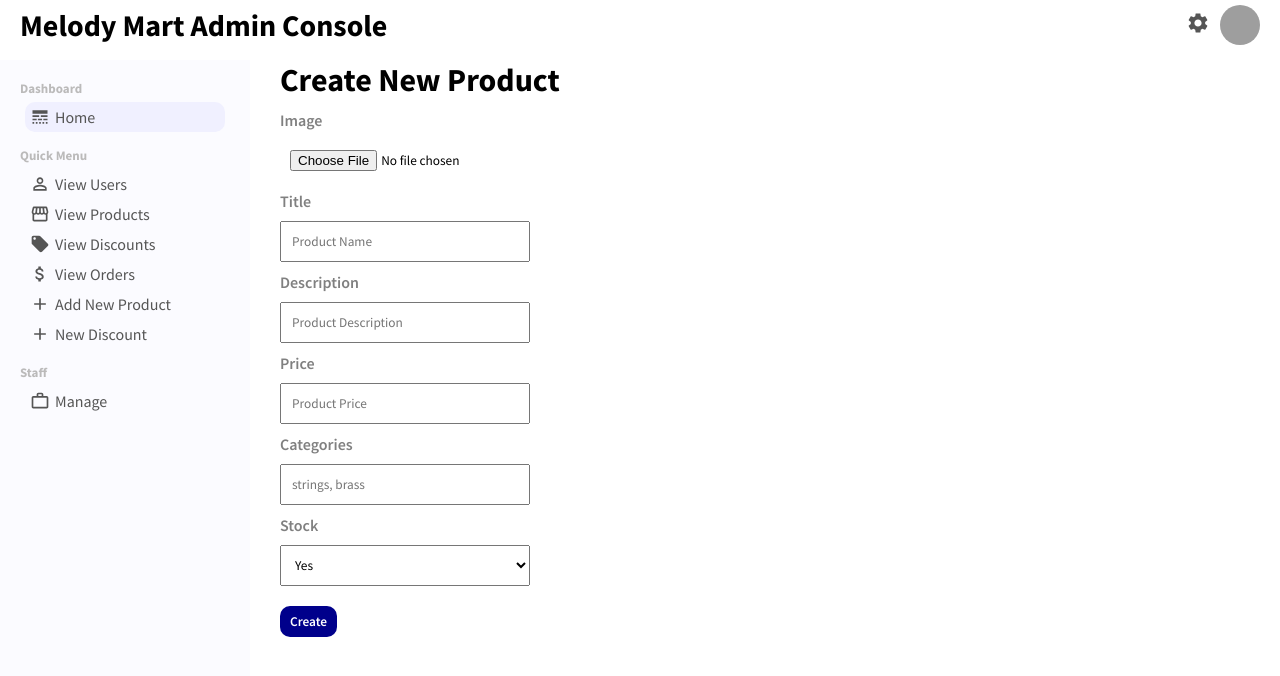
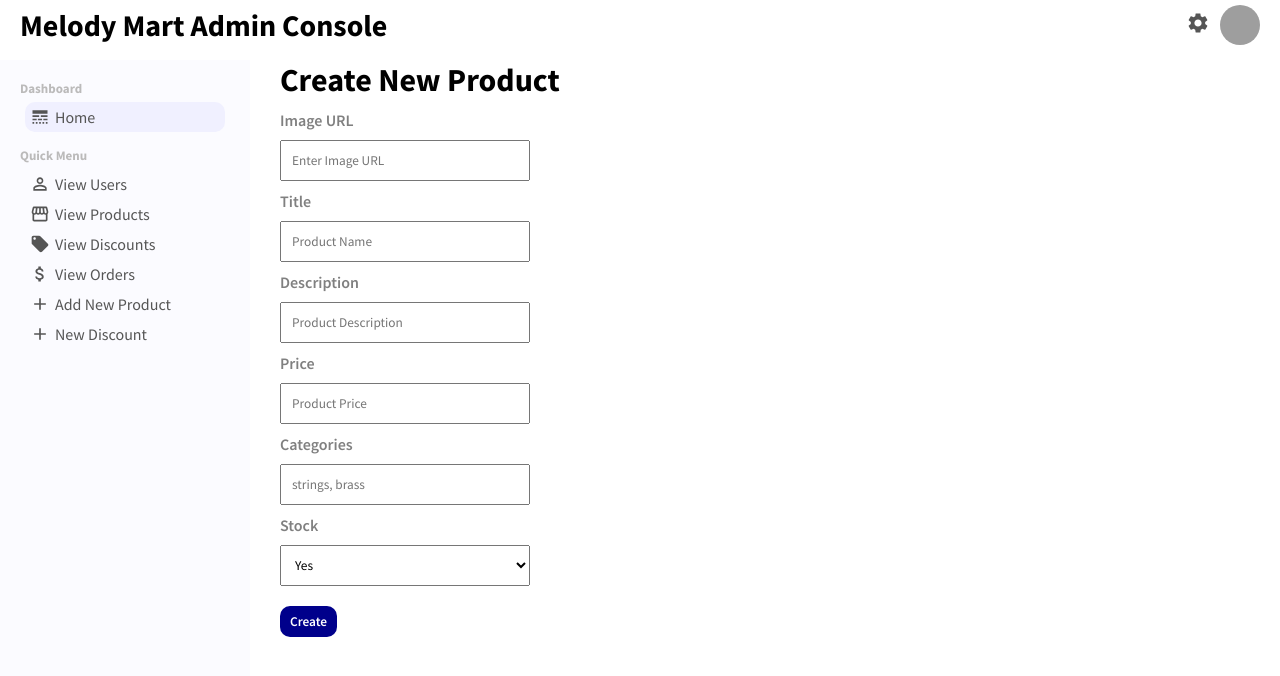
Before and after one commit to three014/MelodyMart, a React (Create React App) app: page /newProduct in a window 1280 px wide. Shown: the top 676 px of the page. Built offline with nearby package versions, Linux system fonts and the light colour scheme; grey boxes are pictures that could not be loaded.

Commit message:
Fixed create new product page

```diff
--- a/src/components/sidebar/Sidebar.jsx
+++ b/src/components/sidebar/Sidebar.jsx
@@ -4,7 +4,6 @@
   PermIdentity,
   Storefront,
   AttachMoney,
-  WorkOutline,
   Add,
   LocalOffer
 } from "@material-ui/icons";
@@ -66,15 +65,6 @@
             </Link>
           </ul>
         </div>
-        <div className="sidebarMenu">
-          <h3 className="sidebarTitle">Staff</h3>
-          <ul className="sidebarList">
-            <li className="sidebarListItem">
-              <WorkOutline className="sidebarIcon" />
-              Manage
-            </li>
-          </ul>
-        </div>
       </div>
     </div>
   );
--- a/src/pages/newProduct/NewProduct.jsx
+++ b/src/pages/newProduct/NewProduct.jsx
@@ -1,19 +1,11 @@
 import { useState } from "react";
 import "./newProduct.css";
-import {
-  getStorage,
-  ref,
-  uploadBytesResumable,
-  getDownloadURL,
-} from "firebase/storage";
-import app from "../../firebase";
 import { addProduct } from "../../redux/apiCalls";
 import { useDispatch } from "react-redux";
 
 export default function NewProduct() {
   const [inputs, setInputs] = useState({});
-  const [file, setFile] = useState(null);
-  const [cat, setCat] = useState([]);
+
   const dispatch = useDispatch();
 
   const handleChange = (e) => {
@@ -21,51 +13,11 @@
       return { ...prev, [e.target.name]: e.target.value };
     });
   };
-  const handleCat = (e) => {
-    setCat(e.target.value.split(","));
-  };
 
   const handleClick = (e) => {
     e.preventDefault();
-    const fileName = new Date().getTime() + file.name;
-    const storage = getStorage(app);
-    const storageRef = ref(storage, fileName);
-    const uploadTask = uploadBytesResumable(storageRef, file);
-
-    // Register three observers:
-    // 1. 'state_changed' observer, called any time the state changes
-    // 2. Error observer, called on failure
-    // 3. Completion observer, called on successful completion
-    uploadTask.on(
-      "state_changed",
-      (snapshot) => {
-        // Observe state change events such as progress, pause, and resume
-        // Get task progress, including the number of bytes uploaded and the total number of bytes to be uploaded
-        const progress =
-          (snapshot.bytesTransferred / snapshot.totalBytes) * 100;
-        console.log("Upload is " + progress + "% done");
-        switch (snapshot.state) {
-          case "paused":
-            console.log("Upload is paused");
-            break;
-          case "running":
-            console.log("Upload is running");
-            break;
-          default:
-        }
-      },
-      (error) => {
-        // Handle unsuccessful uploads
-      },
-      () => {
-        // Handle successful uploads on complete
-        // For instance, get the download URL: https://firebasestorage.googleapis.com/...
-        getDownloadURL(uploadTask.snapshot.ref).then((downloadURL) => {
-          const product = { ...inputs, img: downloadURL, categories: cat };
-          addProduct(product, dispatch);
-        });
-      }
-    );
+    const product = {...inputs, img: inputs.imageURL, categories: inputs.categories};
+    addProduct(product, dispatch);
   };
 
   return (
@@ -73,11 +25,12 @@
       <h1 className="addProductTitle">Create New Product</h1>
       <form className="addProductForm">
         <div className="addProductItem">
-          <label>Image</label>
+          <label>Image URL</label>
           <input
-            type="file"
-            id="file"
-            onChange={(e) => setFile(e.target.files[0])}
+            name="imageURL"
+            id="text"
+            placeholder="Enter Image URL"
+            onChange={handleChange}
           />
         </div>
         <div className="addProductItem">
@@ -109,7 +62,7 @@
         </div>
         <div className="addProductItem">
           <label>Categories</label>
-          <input type="text" placeholder="strings, brass" onChange={handleCat} />
+          <input type="text" placeholder="strings, brass" onChange={handleChange} name="categories" />
         </div>
         <div className="addProductItem">
           <label>Stock</label>
--- a/src/pages/product/Product.jsx
+++ b/src/pages/product/Product.jsx
@@ -11,6 +11,8 @@
   const product = useSelector((state) =>
     state.product.products.find((product) => product._id === productId)
   );
+
+
 
   return (
     <div className="product">
@@ -66,7 +68,7 @@
               </label>
               <input type="file" id="file" style={{ display: "none" }} />
             </div>
-            <button className="productButton">Update</button>
+            <button className="productButton">Update Product Details</button>
           </div>
         </form>
       </div>
--- a/src/pages/productList/ProductList.jsx
+++ b/src/pages/productList/ProductList.jsx
@@ -73,7 +73,7 @@
         disableSelectionOnClick
         columns={columns}
         getRowId={(row)=>row._id}
-        pageSize={15}
+        pageSize={20}
         checkboxSelection
       />
     </div>
--- a/src/redux/apiCalls.js
+++ b/src/redux/apiCalls.js
@@ -144,6 +144,7 @@
     dispatch(updateDiscountFailure());
   }
 };
+
 export const addDiscount = async (discount, dispatch) => {
   dispatch(addDiscountStart());
   try {
```
